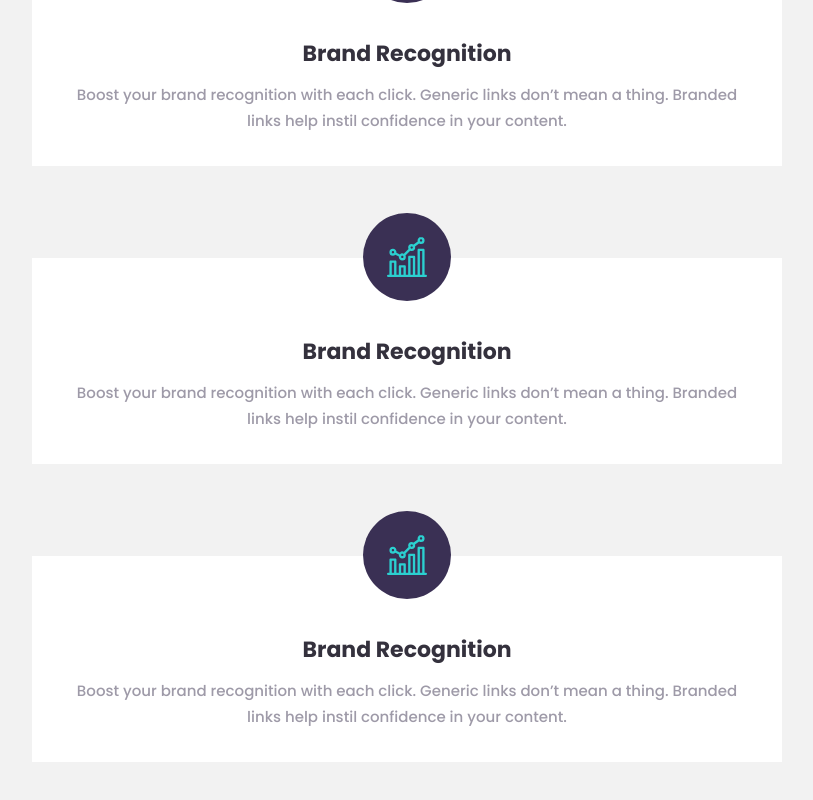
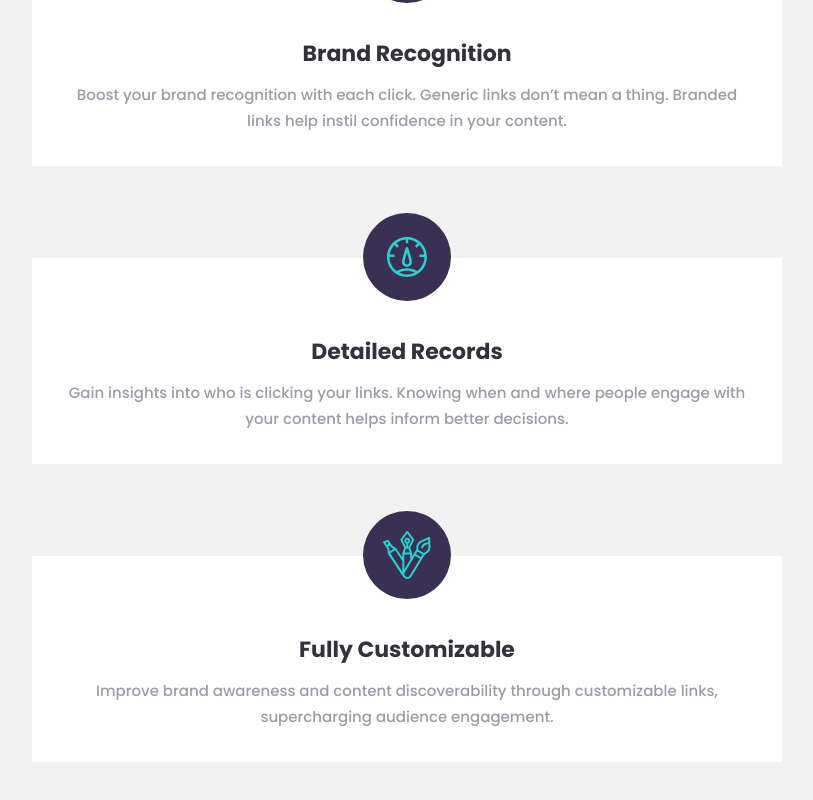
Before and after one commit to tkressma/shortly-landing-page, a React (Create React App) app: page / in a window 1280 px wide. Shown: the part 1332-2132 px from the top of the page, without its empty margins (233-1046 px from the left). Built offline with nearby package versions, Linux system fonts and the light colour scheme.

Commit message:
Update feature card text

```diff
--- a/src/components/main/Features/FeatureCards.js
+++ b/src/components/main/Features/FeatureCards.js
@@ -14,16 +14,16 @@ function FeatureCards() {
         description="Boost your brand recognition with each click. Generic links don’t mean a thing. Branded links help instil confidence in your content."
       />
       <FeatureCard
-        title="Brand Recognition"
-        icon={brandRecognitionIcon}
-        altText="A graph showing an increasing trend"
-        description="Boost your brand recognition with each click. Generic links don’t mean a thing. Branded links help instil confidence in your content."
+        title="Detailed Records"
+        icon={detailedRecordsIcon}
+        altText="A meter to keep track of some data."
+        description="Gain insights into who is clicking your links. Knowing when and where people engage with your content helps inform better decisions."
       />
       <FeatureCard
-        title="Brand Recognition"
-        icon={brandRecognitionIcon}
-        altText="A graph showing an increasing trend"
-        description="Boost your brand recognition with each click. Generic links don’t mean a thing. Branded links help instil confidence in your content."
+        title="Fully Customizable"
+        icon={fullyCustomizableIcon}
+        altText="A marker, an ink pen, and a brush to signify full creative control."
+        description="Improve brand awareness and content discoverability through customizable links, supercharging audience engagement."
       />
     </div>
   );
```
